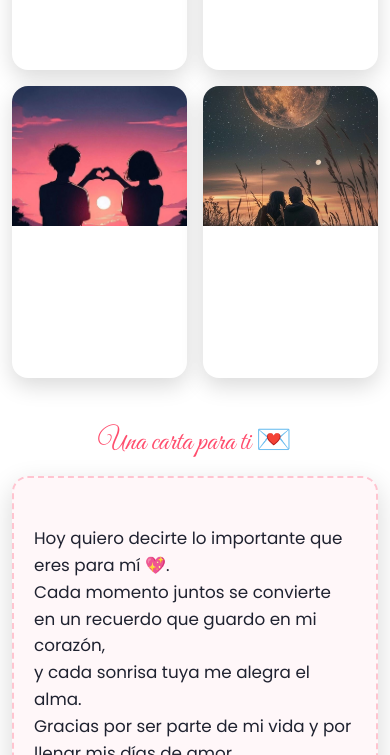
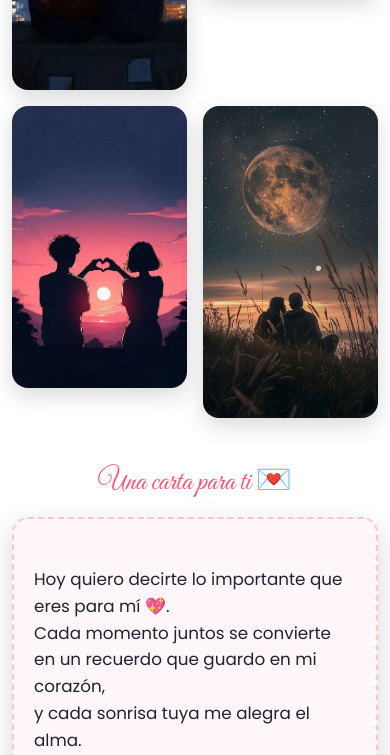
Before and after one commit to MartinCampos12/plantilla_proyectito, a plain HTML site: page home.html in a window 390 px wide. Shown: the part 369-1124 px from the top of the page. Drawn offline with nearby package versions, Linux system fonts and the light colour scheme.

Commit message:
plantillaaa

```diff
--- a/assent/css/home.css
+++ b/assent/css/home.css
@@ -49,20 +49,14 @@ body{
 .photo-card img{
   display: block;
   width: 100%;
-  height: 100%;       /* ahora ocupa toda la card */
-  object-fit: cover;  /* se adapta sin deformarse */
+  height: 100%;
+  object-fit: cover;  /* llena la card sin deformarse (recorta si hace falta) */
+  object-position: center;
 }
 
 .photo-card:hover{
   transform: translateY(-2px);
   box-shadow: 0 12px 28px rgba(0,0,0,.18);
-}
-
-/* Responsivo */
-@media (max-width: 480px){
-  .photo-card{
-    aspect-ratio: 3 / 5; /* 👈 en móvil, más alargado */
-  }
 }
 
 /* Badge de nota (corazón) */
@@ -148,10 +142,20 @@ textarea.form-control:focus{
   font-size: 1.05rem;
   line-height: 1.6;
   color: var(--ink);
-  white-space: pre-line; /* mantiene saltos de línea si quieres */
+  white-space: pre-line;
 }
 
-/* Responsivo */
-@media (max-width: 480px){
-  .photo-card img{ height: 140px; }
+/* ===== Responsivo ===== */
+@media (max-width: 576px){
+  .photo-card{
+    aspect-ratio: auto;       /* no forzar relación en móvil */
+    background: #fff;
+  }
+  .photo-card img{
+    width: 100%;
+    height: auto;             /* deja que se ajuste sola */
+    object-fit: contain;      /* muestra la imagen completa */
+    object-position: center;
+    display: block;
+  }
 }
--- a/home.html
+++ b/home.html
@@ -16,7 +16,7 @@
   <!-- ===== Sección: Galería con notas ===== -->
  <header class="container py-4">
   <h1 class="romantic-title text-center mb-3">Nuestros momentos 💞</h1>
-  <p class="text-center text-muted mb-4">Toca una foto para dejarle un mensajito especial.</p>
+  <p class="text-center text-muted mb-4">Toca una foto para ver un mensajito especial.</p>
 
   <div class="row g-3 row-cols-2 row-cols-md-4" id="photo-grid">
     <div class="col">
```
